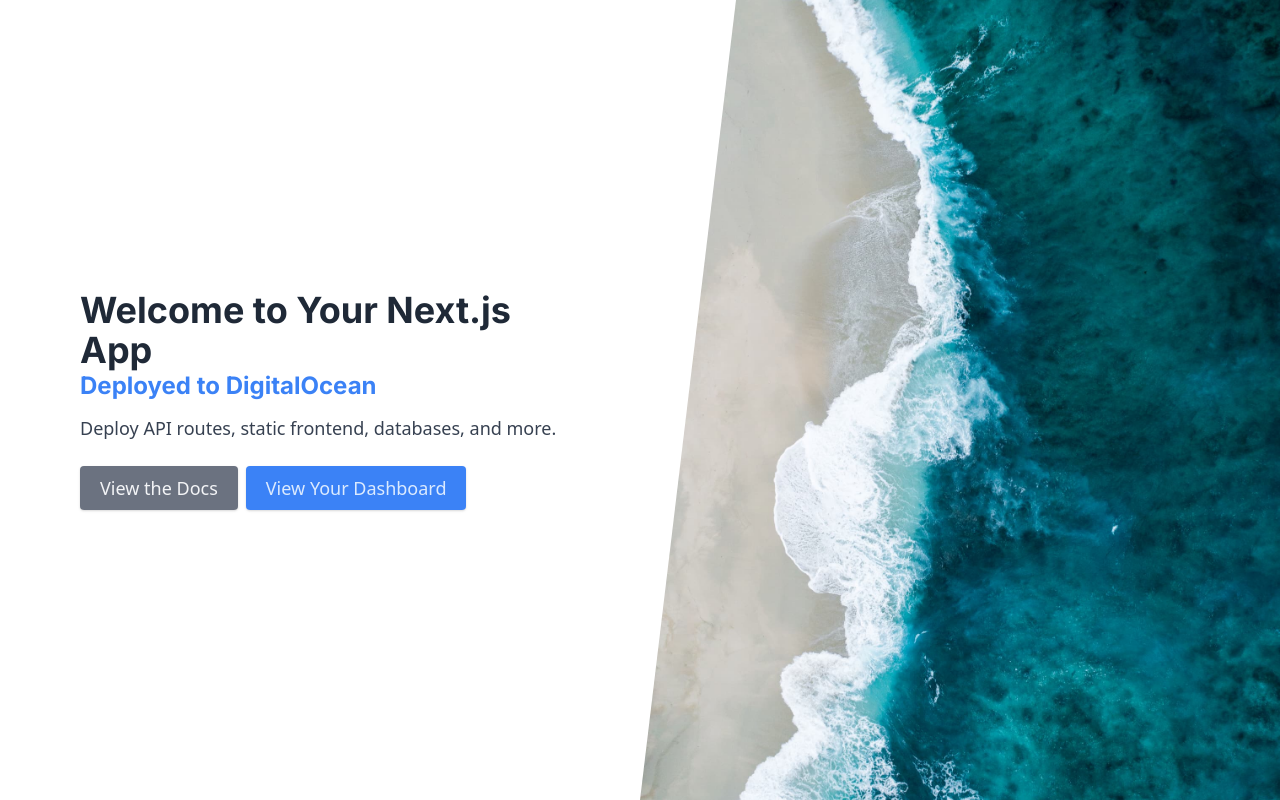
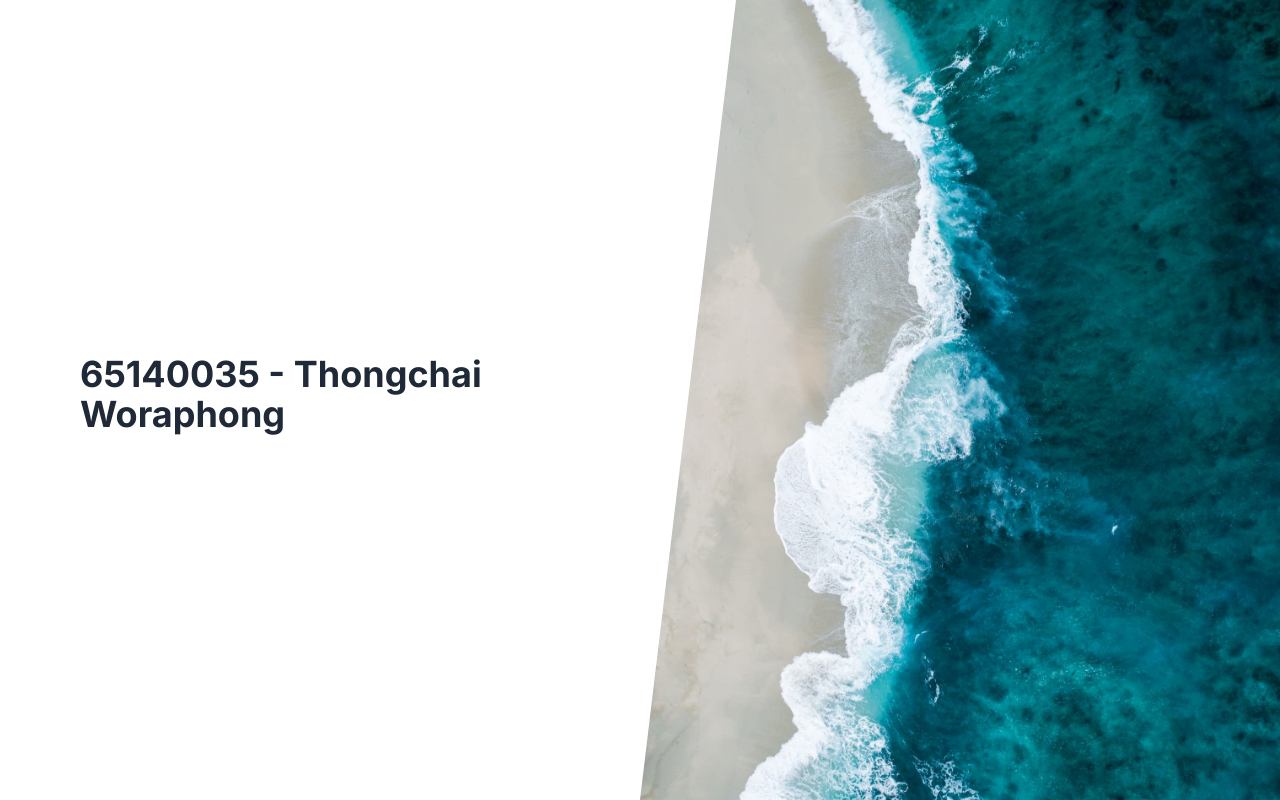
Before and after one commit to digitalocean/sample-nextjs, a Next.js app: page / in a window 1280 px wide. Built offline with nearby package versions, Linux system fonts and the light colour scheme.

Commit message:
Update index.js

```diff
--- a/pages/index.js
+++ b/pages/index.js
@@ -4,30 +4,8 @@ export default function Home() {
       {/* left side */}
       <div className="lg:w-1/2 relative z-10 flex flex-col justify-center px-10 lg:px-20 py-20 lg:py-0 text-left">
         <h2 className="inter text-4xl mb-3 font-bold text-gray-800">
-          Welcome to Your Next.js App{" "}
-          <span className="block text-blue-500 text-2xl font-normal">
-            Deployed to DigitalOcean
-          </span>
+          65140035 - Thongchai Woraphong
         </h2>
-
-        <p className="text-gray-700 mb-6">
-          Deploy API routes, static frontend, databases, and more.
-        </p>
-
-        <div className="sm:flex">
-          <a
-            href="https://www.digitalocean.com/docs/app-platform"
-            className="block py-2 px-5 rounded shadow bg-gray-500 text-gray-100 sm:mr-2 mb-2 sm:mb-0"
-          >
-            View the Docs
-          </a>
-          <a
-            href="https://cloud.digitalocean.com/apps"
-            className="block py-2 px-5 rounded shadow bg-blue-500 text-blue-100"
-          >
-            View Your Dashboard
-          </a>
-        </div>
       </div>
 
       {/* right side */}
```
